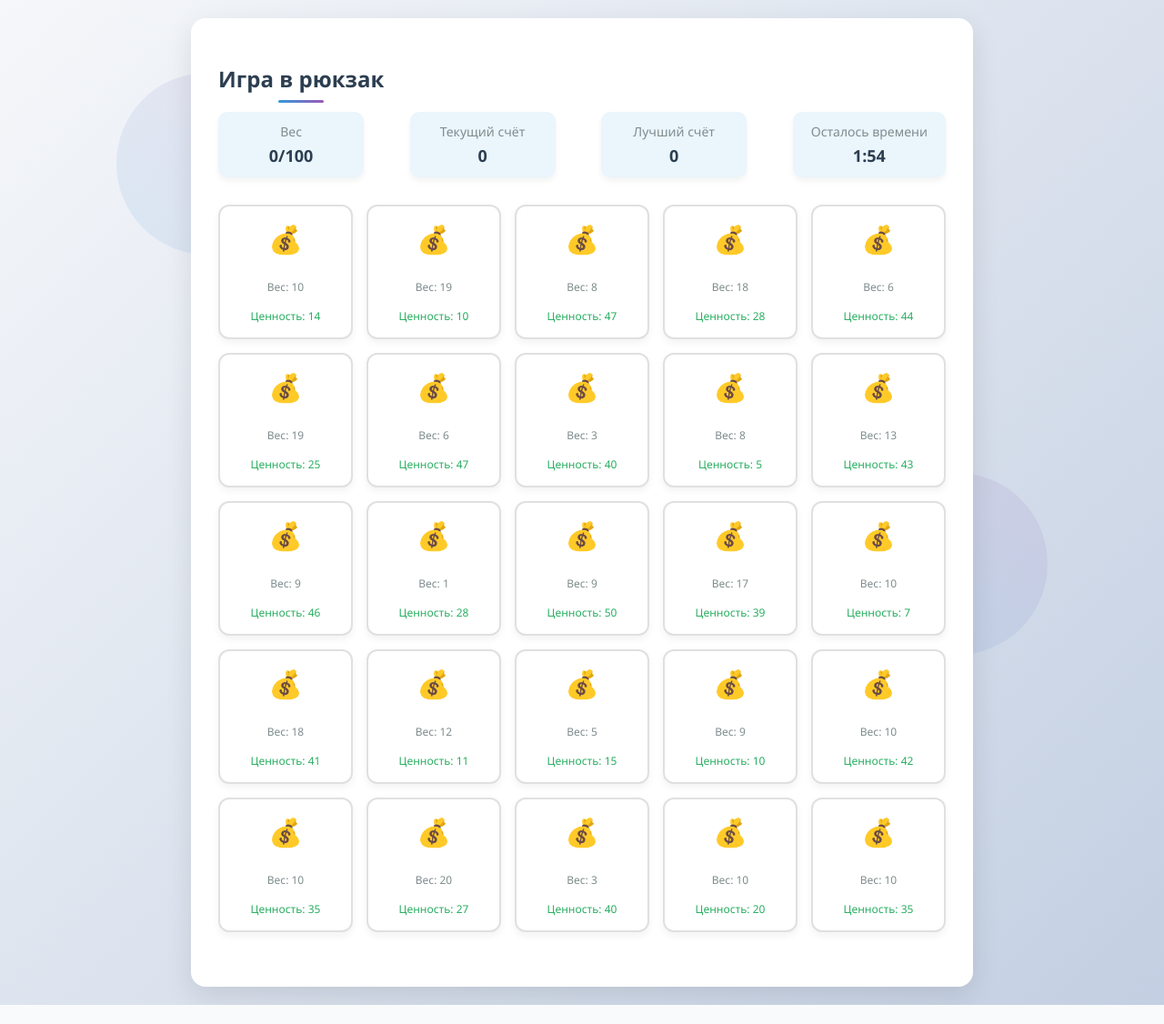
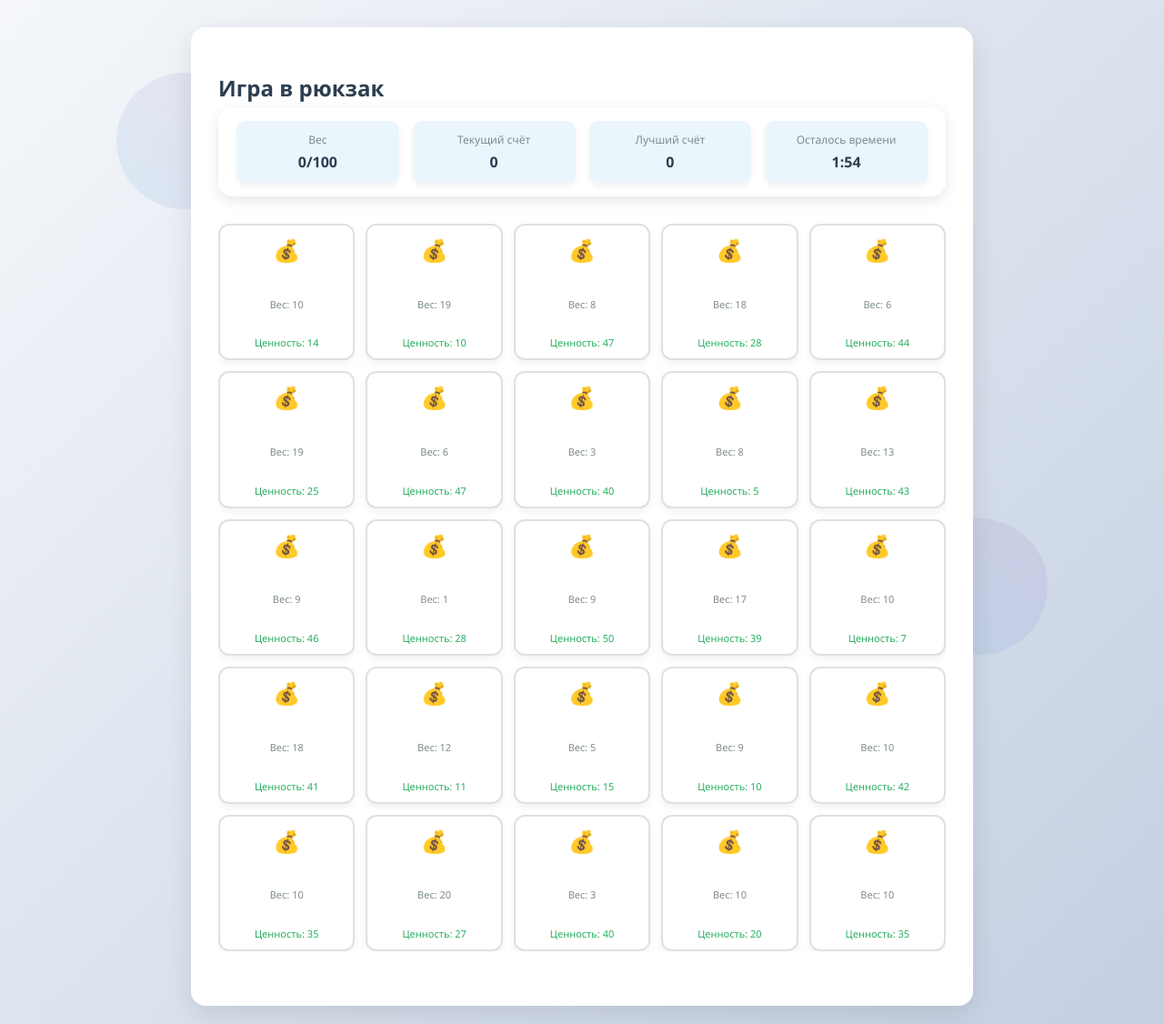
Before and after one commit to demirtry/Kontur_UNIT_HACK, a Flask app: template src/templates/game.html in a window 1280 px wide. Shown: the whole page at 91% size. Before the commit the page ends 1105 px from the top, so only its background shows below. Run offline with Flask 3, Linux system fonts and the light colour scheme; the template is opened without the code that fills it, so the values that code supplies are empty.

Commit message:
add static panel with results

```diff
--- a/src/static/css/game.css
+++ b/src/static/css/game.css
@@ -1,7 +1,7 @@
 body {
     background: linear-gradient(135deg, #f5f7fa 0%, #c3cfe2 100%);
     margin: 0;
-    padding: 20px;
+    padding: 0;
     font-family: 'Segoe UI', Tahoma, Geneva, Verdana, sans-serif;
     min-height: 100vh;
 }
@@ -13,9 +13,10 @@
     padding: 30px;
     width: 90%;
     max-width: 800px;
-    margin: 0 auto;
+    margin: 30px auto 20px;
     transform: scale(0.95);
     animation: scaleIn 0.4s cubic-bezier(0.175, 0.885, 0.32, 1.275) forwards;
+    position: relative;
 }
 
 h2 {
@@ -45,41 +46,52 @@
     margin-bottom: 30px;
     flex-wrap: wrap;
     gap: 15px;
+    position: sticky;
+    top: 20px;
+    padding: 15px 20px;
+    background: white;
+    box-shadow: 0 4px 15px rgba(0, 0, 0, 0.1);
+    z-index: 10;
+    border-radius: 16px;
+    margin-top: -15px;
 }
 
 .stats-item {
     background: rgba(52, 152, 219, 0.1);
-    padding: 12px 20px;
+    padding: 12px 15px;
     border-radius: 10px;
-    min-width: 120px;
+    min-width: 100px;
     text-align: center;
     box-shadow: 0 4px 6px rgba(0, 0, 0, 0.05);
+    flex: 1;
 }
 
 .stats-item .label {
-    font-size: 14px;
+    font-size: 12px;
     color: #7f8c8d;
     margin-bottom: 5px;
 }
 
 .stats-item .value {
-    font-size: 18px;
+    font-size: 16px;
     font-weight: 600;
     color: #2c3e50;
 }
 
 .grid-container {
     display: grid;
-    grid-template-columns: repeat(5, 1fr);
-    gap: 15px;
-    margin-top: 30px;
+    grid-template-columns: repeat(auto-fit, minmax(80px, 1fr));
+    gap: 12px;
+    margin-top: 10px;
+    max-width: 100%;
+    overflow: hidden;
 }
 
 .cell {
     background: white;
     border: 2px solid #e0e0e0;
     border-radius: 12px;
-    padding: 15px;
+    padding: 10px;
     text-align: center;
     cursor: pointer;
     transition: all 0.3s ease;
@@ -88,6 +100,8 @@
     display: flex;
     flex-direction: column;
     justify-content: space-between;
+    max-width: 100%;
+    box-sizing: border-box;
 }
 
 .cell:hover {
@@ -102,13 +116,14 @@
 }
 
 .cell-icon {
-    font-size: 30px;
-    margin-bottom: 10px;
+    font-size: 24px;
+    margin-bottom: 8px;
 }
 
 .cell-weight, .cell-treasure {
-    font-size: 12px;
+    font-size: 11px;
     color: #7f8c8d;
+    word-break: break-word;
 }
 
 .cell-treasure {
@@ -120,8 +135,8 @@
     background: linear-gradient(90deg, #3498db, #9b59b6);
     color: white;
     border: none;
-    padding: 14px 28px;
-    font-size: 16px;
+    padding: 12px 24px;
+    font-size: 15px;
     border-radius: 50px;
     cursor: pointer;
     transition: all 0.3s ease;
@@ -148,8 +163,8 @@
 
 .decoration {
     position: fixed;
-    width: 200px;
-    height: 200px;
+    width: 150px;
+    height: 150px;
     border-radius: 50%;
     background: linear-gradient(45deg, rgba(52, 152, 219, 0.1), rgba(155, 89, 182, 0.1));
     z-index: -1;
@@ -165,17 +180,6 @@
     right: 10%;
 }
 
-@media (max-width: 600px) {
-    .game-header {
-        flex-direction: column;
-        align-items: center;
-    }
-
-    .grid-container {
-        grid-template-columns: repeat(3, 1fr);
-    }
-}
-
 .finish-btn-container {
     display: flex;
     justify-content: center;
@@ -187,25 +191,68 @@
 .finish-btn, #finish-leader {
     display: none;
 }
-.game-ended .cell {
-    pointer-events: none;
-    opacity: 0.7;
-    transform: none !important;
-    box-shadow: none !important;
-    border-color: #e0e0e0 !important;
-}
-
-.game-ended .cell.selected {
-    opacity: 1;
-    border-color: #9b59b6 !important;
-    box-shadow: 0 0 10px rgba(155, 89, 182, 0.3) !important;
-}
-
-.game-ended .finish-btn-container {
-    display: flex;
-}
 
 .game-ended .finish-btn,
 .game-ended #finish-leader {
-    display: inline-block;
+    display: block;
 }
+
+@media (max-width: 600px) {
+    .game-container {
+        padding: 20px;
+        margin: 20px auto;
+    }
+
+    .game-header {
+        padding: 10px 15px;
+        gap: 10px;
+        top: 10px;
+    }
+
+    .stats-item {
+        padding: 8px 10px;
+        min-width: 80px;
+    }
+
+    .stats-item .value {
+        font-size: 14px;
+    }
+
+    .grid-container {
+        grid-template-columns: repeat(auto-fit, minmax(70px, 1fr));
+        gap: 8px;
+    }
+
+    .cell {
+        padding: 8px;
+    }
+
+    .cell-icon {
+        font-size: 20px;
+    }
+}
+
+@media (max-width: 400px) {
+    .game-header {
+        flex-direction: row;
+        flex-wrap: wrap;
+        padding: 10px;
+        top: 10px;
+    }
+
+    .stats-item {
+        width: calc(50% - 10px);
+        max-width: none;
+        margin-bottom: 5px;
+    }
+
+    .game-container {
+        padding: 15px;
+    }
+}
+
+@media (min-width: 1000px) {
+    .grid-container {
+        grid-template-columns: repeat(5, 1fr);
+    }
+}
--- a/src/templates/game.html
+++ b/src/templates/game.html
@@ -34,7 +34,7 @@
   </div>
 
   <div class="grid-container" id="game-grid">
-    <!-- Cells will be generated by JavaScript -->
+
   </div>
 
   <div class="finish-btn-container">
```
